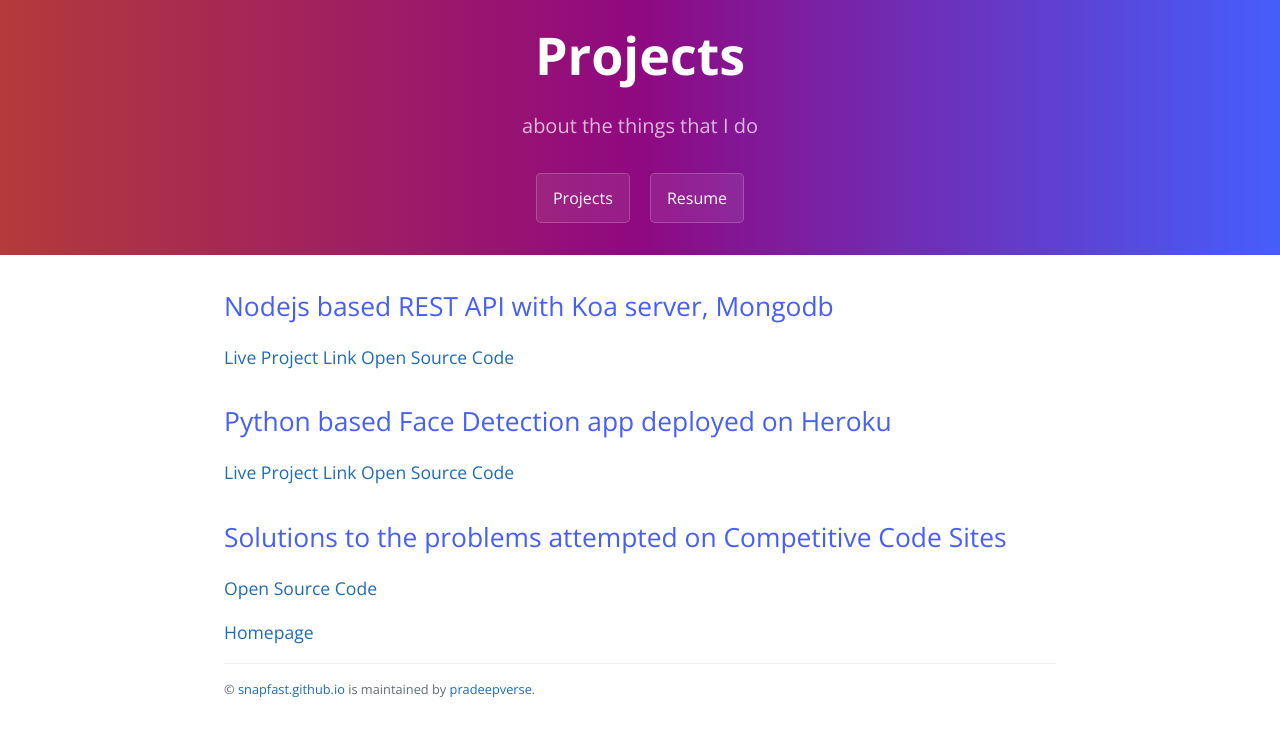
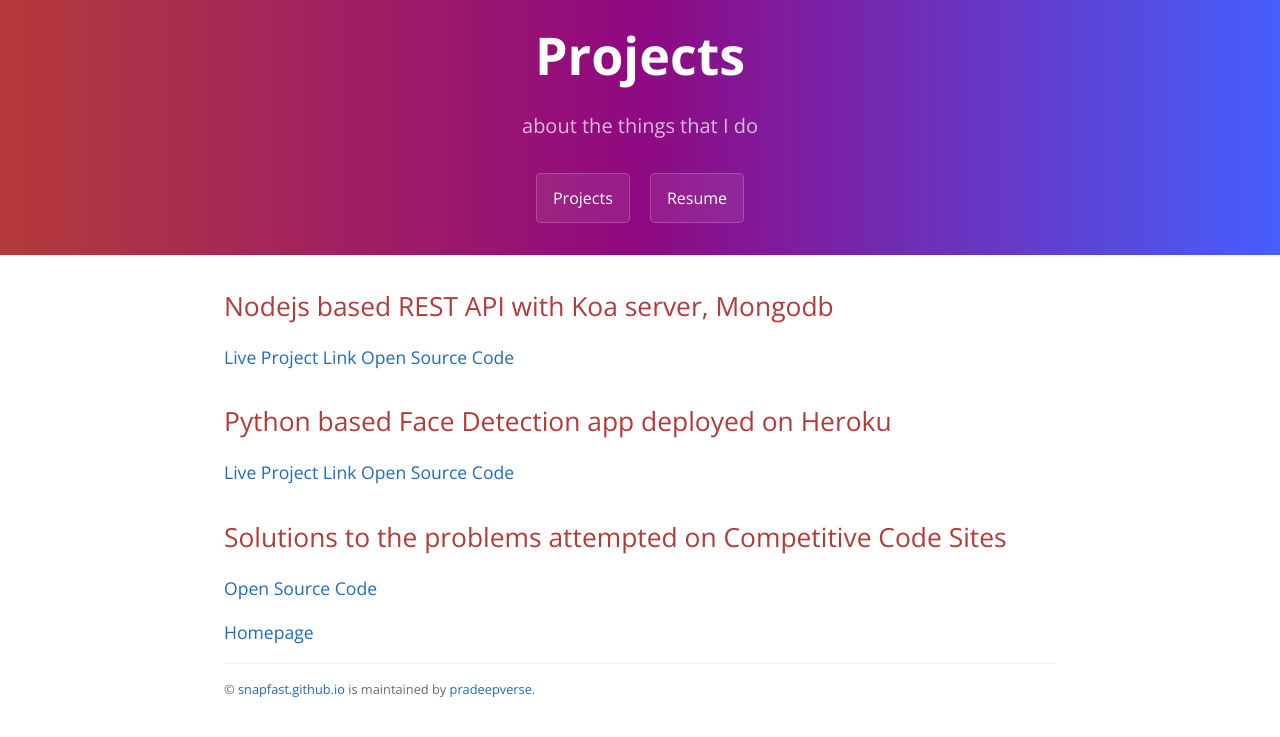
Before and after one commit to pradeepverse/snapfast.github.io, a Jekyll site: the page built from projects.md, in a window 1280 px wide. Shown: the top 737 px of the page. Built offline with Jekyll 4.4.1, drawn with Linux system fonts in a browser that asks for light colours.

Commit message:
Update variables.scss

```diff
--- a/_sass/variables.scss
+++ b/_sass/variables.scss
@@ -9,7 +9,7 @@ $header-bg-color-secondary: rgba(143, 9, 129, 1) !default;
 $header-bg-color-tertiary: rgba(69, 94, 252, 1) !default;
 
 // Text
-$section-headings-color: rgba(69, 94, 252, 1) !default;
+$section-headings-color: rgba(180, 58, 58, 1) !default;
 $body-text-color: #606c71 !default;
 $body-link-color: #1e6bb8 !default;
 $blockquote-text-color: #819198 !default;
```
